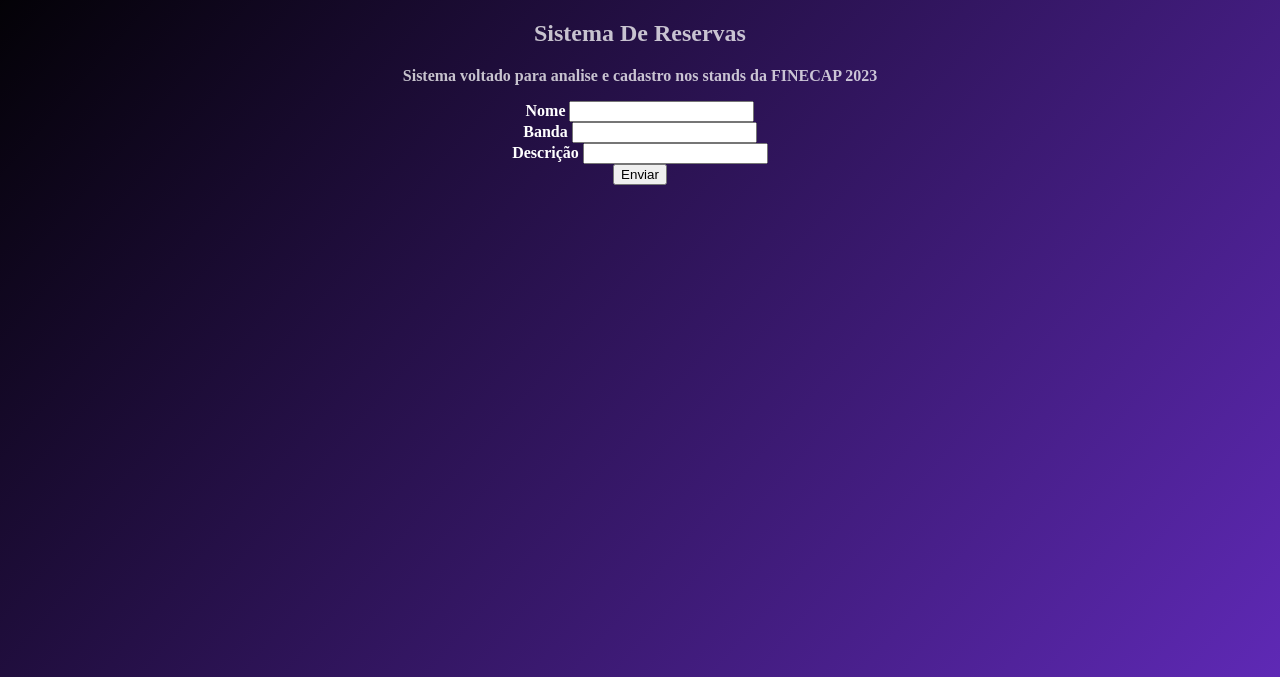
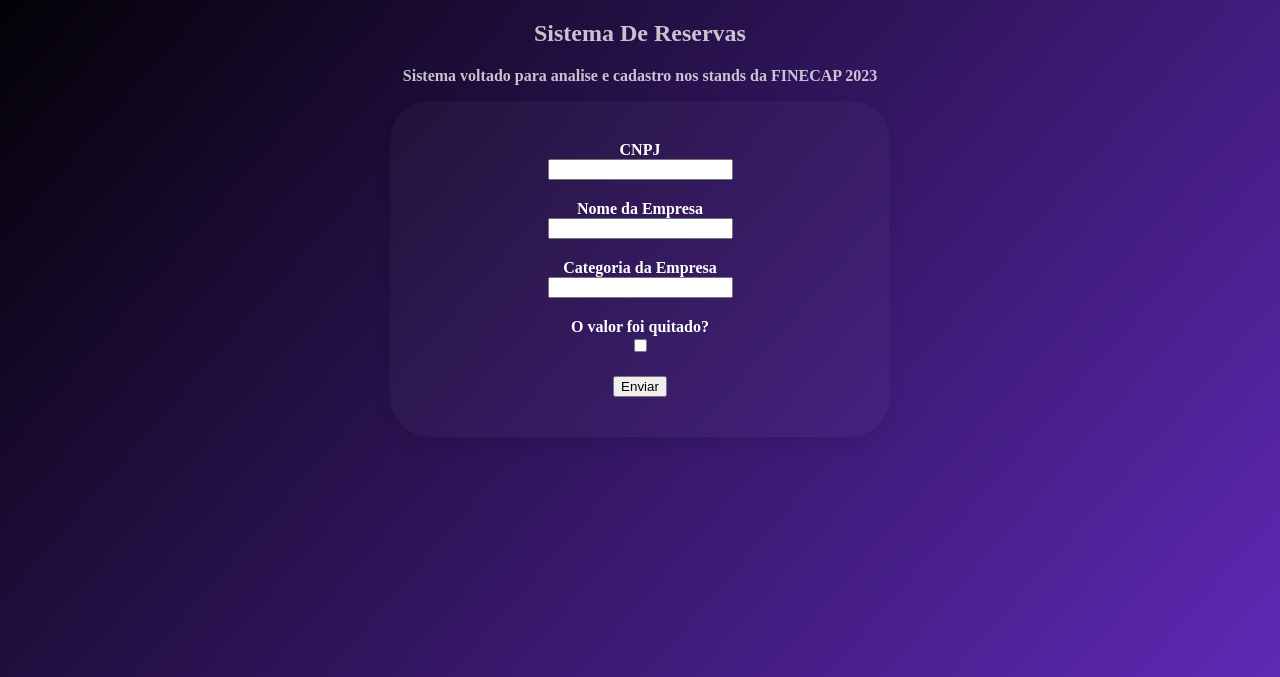
Before and after one commit to droisdiego/Finecap-2023, a Django app: page /cadastro/ in a window 1280 px wide. Shown: the part 78-755 px from the top of the page. Run offline with Django 4.2, Linux system fonts and the light colour scheme.

Commit message:
pequenas modificações no html

```diff
--- a/finecap/templates/core/cadastro.html
+++ b/finecap/templates/core/cadastro.html
@@ -1,27 +1,45 @@
 {% extends 'base.html' %}
 
+{% block center %}
+<style>
 
-{% block center %}
+    .form-container {
+        max-width: 500px;
+        margin: auto;
+    }
 
-<body>
+    form {
+        padding: 40px;
+        border-radius: 40px;
+        background-color: rgba(255, 255, 255, 0.026);
+        box-shadow: 0 8px 16px rgba(0, 0, 0, 0.1);
+    }
 
-<form method="post" enctype="multipart/form-data" >
+    .form-group {
+        margin-bottom: 20px;
+    }
+</style>
+
+<div class="form-container">
+    <form method="post" enctype="multipart/form-data">
         {% csrf_token %}
-    <div class="mb-3">
-        <label for="nome" class="form-label">Nome</label>
+        <div class="form-group">
+            <label for="cnpj" class="form-label">CNPJ</label><br>
             {{ form.cnpj }}
         </div>
-    <div class="mb-3">
-        <label for="nome" class="form-label">Banda</label>
+        <div class="form-group">
+            <label for="nome_empresa" class="form-label">Nome da Empresa</label><br>
             {{ form.nome_empresa }}
         </div>
-    <div class="mb-3">
-        <label for="nome" class="form-label">Descrição</label>
+        <div class="form-group">
+            <label for="categoria_empresa" class="form-label">Categoria da Empresa</label><br>
             {{ form.categoria_empresa }}
         </div>
-
+        <div class="form-group">
+            <label for="quitado" class="form-label">O valor foi quitado?</label><br>
+            {{ form.quitado }}
+        </div>
         <button type="submit" class="btn btn-primary">Enviar</button>
     </form>
-</body>
-
+</div>
 {% endblock center %}
```
Also changed, not shown: finecap/templates/core/index.html (+16 -27 lines), finecap/templates/core/reserva.html (+27 -2 lines), db.sqlite3. Lines whose indentation alone changed are shown as unchanged.
